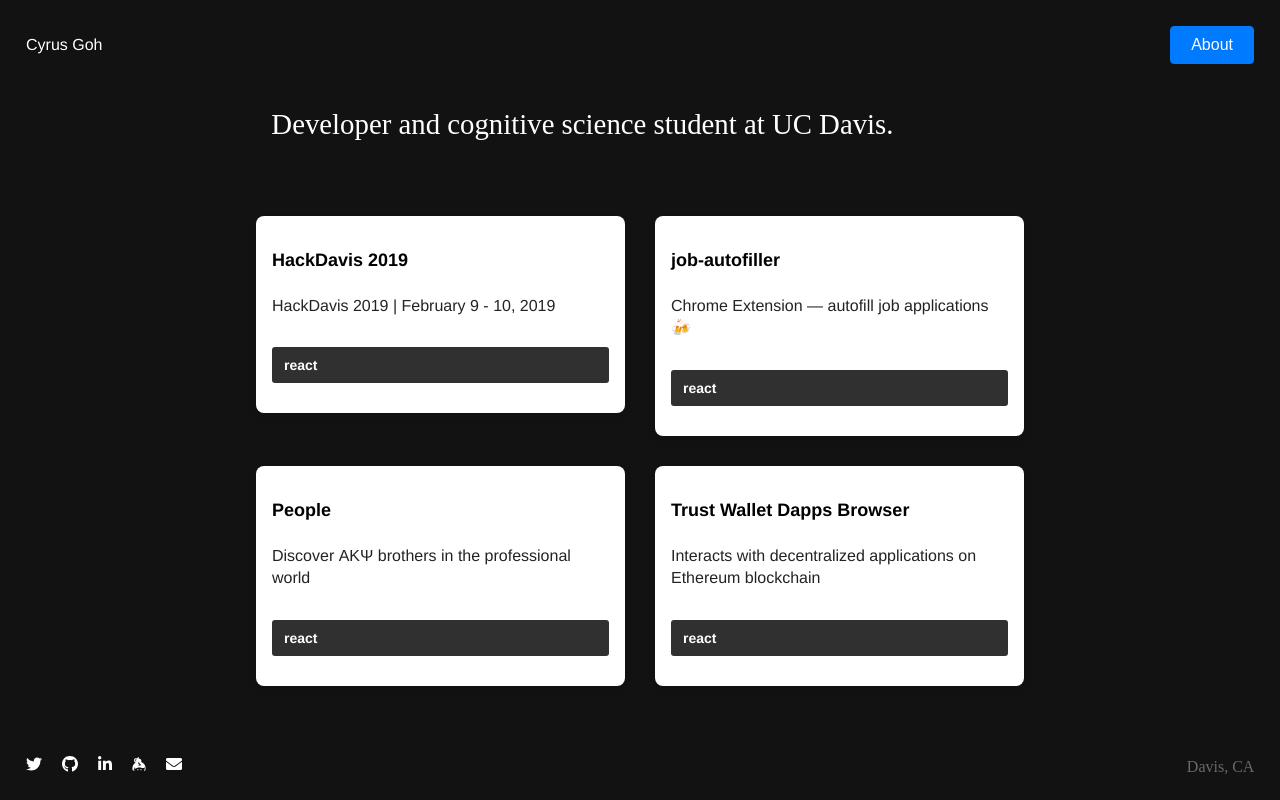
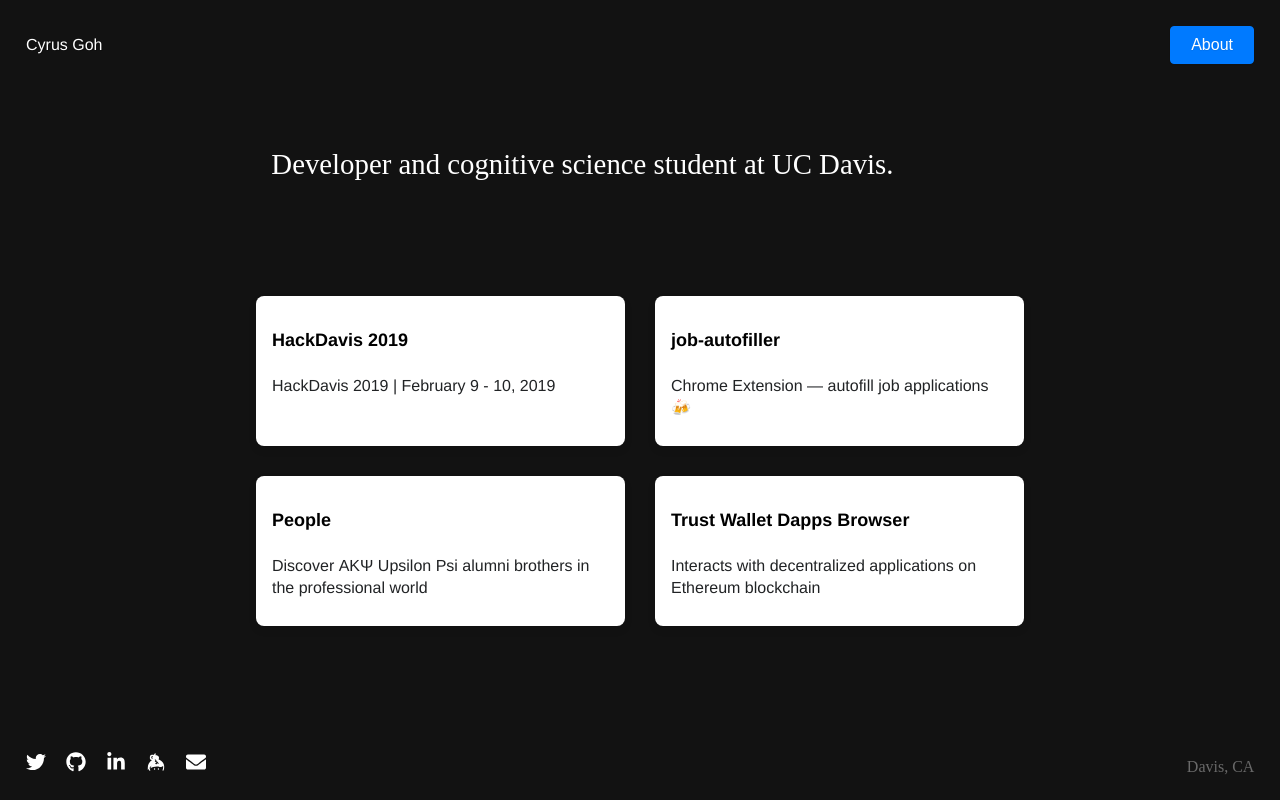
Before and after one commit to lovincyrus/personal-website, a Next.js app: page / in a window 1280 px wide. Built offline with nearby package versions, Linux system fonts and the light colour scheme; a web font is replaced by a local one.

Commit message:
Clean up

```diff
--- a/components/Projects.js
+++ b/components/Projects.js
@@ -12,7 +12,6 @@
             <div className="project" key={index}>
               <p className="name">{project.name}</p>
               <p className="description">{project.description}</p>
-              <p className="tags">react</p>
             </div>
           </div>
         </a>
@@ -53,7 +52,7 @@
         box-shadow: rgba(0, 0, 0, 0.08) 0px 4px 8px;
         background: rgb(255, 255, 255);
         border-radius: 8px;
-        transition: all 0.2s ease-out 0s;
+        height: 150px;
       }
 
       .project {
--- a/components/footer.js
+++ b/components/footer.js
@@ -1,34 +1,61 @@
-import { library } from '@fortawesome/fontawesome-svg-core'
+import { library, config } from '@fortawesome/fontawesome-svg-core'
 import { FontAwesomeIcon } from '@fortawesome/react-fontawesome'
 import { faEnvelope } from '@fortawesome/free-solid-svg-icons'
 import { faTwitter, faGithub, faLinkedinIn, faKeybase } from '@fortawesome/free-brands-svg-icons'
 
 library.add(faTwitter, faGithub, faLinkedinIn, faKeybase, faEnvelope);
 
+// https://fontawesome.com/how-to-use/with-the-api/setup/configuration
+config.autoAddCss = false
+
 export default () => (
-  <React.Fragment>
-    <div className="footer-container">
+  <footer className="footer-container">
     <span className="contact-wrapper">
       <a target="_blank" href="https://twitter.com/cyrsgh" rel="noopener noreferrer">
-          <FontAwesomeIcon icon={["fab", "twitter"]} className="contact-icon" />
+        <FontAwesomeIcon
+          icon={["fab", "twitter"]}
+          color="#fff"
+          size="lg"
+          className="contact-icon"
+        />
       </a>
       <a target="_blank" href="https://github.com/lovincyrus" rel="noopener noreferrer">
-          <FontAwesomeIcon icon={["fab", "github"]} className="contact-icon" />
+        <FontAwesomeIcon
+          icon={["fab", "github"]}
+          color="#fff"
+          size="lg"
+          className="contact-icon"
+        />
       </a>
       <a target="_blank" href="https://www.linkedin.com/in/cyrusgoh" rel="noopener noreferrer">
-          <FontAwesomeIcon icon={["fab", "linkedin-in"]} className="contact-icon" />
+        <FontAwesomeIcon
+          icon={["fab", "linkedin-in"]}
+          color="#fff"
+          size="lg"
+          className="contact-icon"
+        />
       </a>
       <a target="_blank" href="https://keybase.io/lovincyrus" rel="noopener noreferrer">
-          <FontAwesomeIcon icon={["fab", "keybase"]} className="contact-icon" />
+        <FontAwesomeIcon
+          icon={["fab", "keybase"]}
+          color="#fff"
+          size="lg"
+          className="contact-icon"
+        />
       </a>
       <a target="_blank" href="mailto:hello@lovincyrus.com" rel="noopener noreferrer">
-          <FontAwesomeIcon icon={faEnvelope} className="contact-icon" />
+        <FontAwesomeIcon
+          icon={faEnvelope}
+          color="#fff"
+          size="lg"
+          className="contact-icon"
+        />
       </a>
     </span>
     <span className="grey current-location">
       Davis, CA
     </span>
-    </div>
+
     <style jsx global>
       {`
         @font-face {
@@ -57,14 +84,11 @@
           width: 2.5vh;
         }
 
-        .grey {
+        .current-location {
           color: #696969;
           font-family: Graphik;
           font-size: 2vh;
           font-weight: 500;
-        }
-
-        .current-location {
           bottom: 24px;
           position: absolute;
           right: 2vw;
@@ -91,11 +115,8 @@
           bottom: 0px;
           left: 0px;
           right: 0px;
-          z-index: 3;
           box-shadow: none;
           padding: 16px;
-          -webkit-transition: all 0.2s ease-in-out 0s;
-          transition: all 0.2s ease-in-out 0s;
         }
 
         @media (max-width: 639px) {
@@ -105,5 +126,5 @@
         }
       `}
       </style>
-  </React.Fragment>
+  </footer>
 )
--- a/components/topbar.js
+++ b/components/topbar.js
@@ -1,7 +1,7 @@
 import Link from 'next/link'
 
 export default () => (
-  <div className="top-container">
+  <nav className="top-container">
     <Link prefetch href="/"><a>Cyrus Goh</a></Link>
     <span className="right-wrapper">
       <Link href="/about">
@@ -14,15 +14,13 @@
         display: grid;
         grid-template-columns: 1fr 1fr;
         grid-template-areas: "logo actions";
-        position: fixed;
+        position: absolute;
         align-items: center;
         top: 0px;
         left: 0px;
         right: 0px;
-        z-index: 3;
         box-shadow: none;
         padding: 26px;
-        transition: all 0.2s ease-in-out 0s;
       }
 
       .right-wrapper {
@@ -66,8 +64,6 @@
         font-weight: 500;
         white-space: nowrap;
         word-break: keep-all;
-        -webkit-transition: all 0.2s ease-in-out;
-        transition: all 0.2s ease-in-out;
         cursor: pointer;
         line-height: 1;
         position: relative;
@@ -100,6 +96,5 @@
         }
       `}
       </style>
-  </div>
-
+  </nav>
 )
--- a/config/projects.js
+++ b/config/projects.js
@@ -11,7 +11,7 @@
   },
   {
     name: 'People',
-    description: 'Discover ΑΚΨ brothers in the professional world',
+    description: 'Discover ΑΚΨ Upsilon Psi alumni brothers in the professional world',
     url: 'http://people.davisakpsi.com',
   },
   {
--- a/pages/about.js
+++ b/pages/about.js
@@ -122,8 +122,6 @@
         font-weight: 500;
         white-space: nowrap;
         word-break: keep-all;
-        -webkit-transition: all 0.2s ease-in-out;
-        transition: all 0.2s ease-in-out;
         cursor: pointer;
         line-height: 1;
         position: relative;
@@ -145,7 +143,7 @@
 
       @media screen and (min-width: 40em) {
         .container {
-          padding-top: 50px;
+          padding-top: 20px;
         }
 
         .about-wrapper {
--- a/pages/index.js
+++ b/pages/index.js
@@ -15,20 +15,18 @@
       />
     </Head>
 
+    <TopBar />
     <div className="body-container">
       <div className="body-wrapper">
-        <TopBar />
         <div className="home-wrapper">
           <div className="intro-wrapper">
-            <section className="intro">
-              <span className="intro-bio">Developer and cognitive science student at UC Davis.</span>
-            </section>
+            <span className="intro-bio">Developer and cognitive science student at UC Davis.</span>
           </div>
         </div>
-        < Projects />
-        <Footer />
+        <Projects />
       </div>
     </div>
+    <Footer />
 
     <style jsx>
       {`
@@ -46,12 +44,7 @@
         .body-wrapper {
           display: flex;
           flex-direction: column;
-          align-items: flex-start;
-          -webkit-box-pack: start;
-          justify-content: flex-start;
           padding-top: 24px;
-          padding-left: 32px;
-          padding-right: 32px;
           position: relative;
           width: 100%;
           max-width: 768px;
@@ -64,18 +57,15 @@
 
         .intro-wrapper {
           width: 100%;
-          height: 23vh;
+          height: 33vh;
           display: flex;
           align-items: center;
-        }
-
-        .intro {
-          margin: 0 auto;
           text-align: left;
         }
 
         .intro-bio {
           display: block;
+          text-align: left;
           font: 1.8rem Graphik;
           color: #fff;
         }
```
Lines whose indentation alone changed are shown as unchanged.
